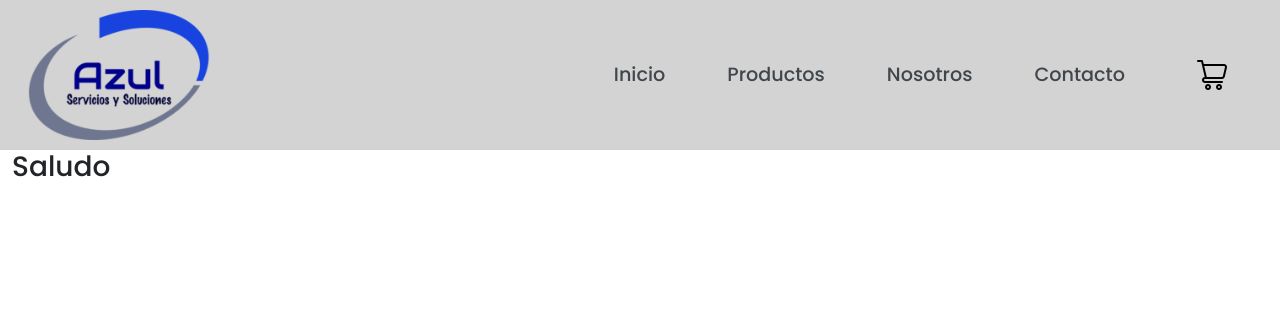
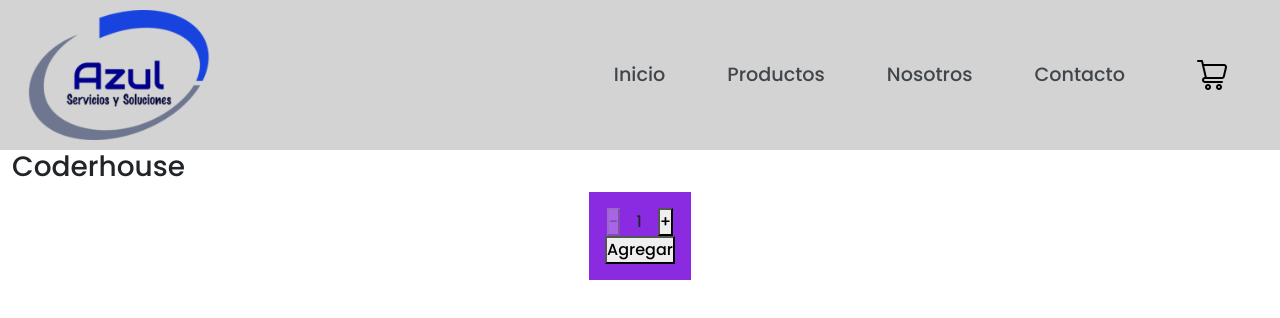
Before and after one commit to Nicetastic/REACT, a React (Create React App) app: page / in a window 1280 px wide. Shown: the top 318 px of the page. Built offline with nearby package versions, Linux system fonts and the light colour scheme.

Commit message:
Contador

```diff
--- a/src/App.jsx
+++ b/src/App.jsx
@@ -6,7 +6,7 @@ function App() {
   return (
     <div className="App">
       <NavBar />
-      <ItemListContainer />
+      <ItemListContainer texto= "Coderhouse"/>
     </div>
   );
 }
--- /dev/null
+++ b/src/components/ItemCount/ItemCount.css
@@ -0,0 +1,11 @@
+.counter {
+    width: fit-content;
+    background-color: blueviolet;
+    margin: auto;
+    padding: 1rem;
+    text-align: center;
+}
+
+span {
+    margin: 1rem;
+}
--- /dev/null
+++ b/src/components/ItemCount/ItemCount.jsx
@@ -0,0 +1,31 @@
+import "./ItemCount.css"
+import React,{useState, useEffect} from 'react'
+
+const ItemCount = ({initial, stock, onAdd}) => {
+  const [count, setCount] = useState(parseInt(initial))
+
+  const decrementar = () => {
+    setCount(count-1)
+  }
+
+  const aumentar = () => {
+    setCount(count+1)
+  }
+
+  useEffect(() => {
+    setCount(parseInt(initial))
+  },[initial])
+
+  return (
+    <div className="counter">
+      <button disabled={count<=1} onClick={decrementar}>-</button>
+      <span>{count}</span>
+      <button disabled={count>=stock} onClick={aumentar}>+</button>
+      <div>
+        <button disabled={stock<=0} onClick={() => onAdd(count)}>Agregar</button>
+      </div>
+    </div>
+  )
+}
+
+export default ItemCount
--- a/src/components/ItemListContainer/ItemListContainer.jsx
+++ b/src/components/ItemListContainer/ItemListContainer.jsx
@@ -1,10 +1,17 @@
 import React from 'react'
+import "./ItemListContainer.css"
 import Titulo from '../Titulo/Titulo'
+import ItemCount from '../ItemCount/ItemCount'
 
-const ItemListContainer = () => {
+const ItemListContainer = ({texto}) => {
+  const onAdd = (cantidad) => {
+    console.log(`Agregaste ${cantidad} unidades`)
+  }
+
   return (
     <div>
-      <Titulo greeting= "Saludo"/>
+      <Titulo greeting={texto} />
+      <ItemCount initial={1} stock={7} onAdd={onAdd} />
     </div>
   )
 }
```
Also changed, not shown: 1 other file (tests, documents, lock files or other folders).
